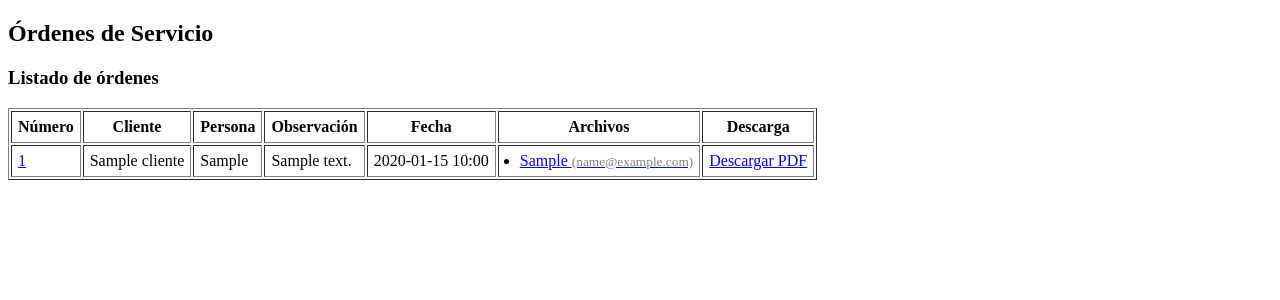
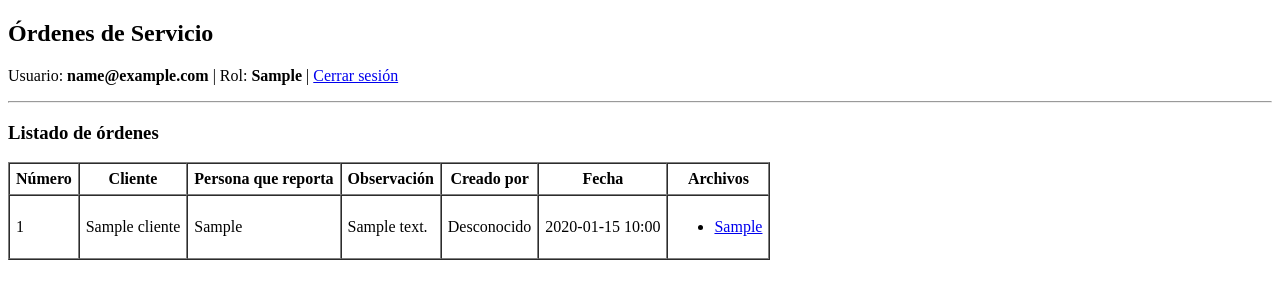
Before and after one commit to LaManoDeDiosS/dbsoporte, a Flask app: page /ordenes in a window 1280 px wide. Shown: the top 300 px of the page. Run offline with Flask 3, Linux system fonts and the light colour scheme; a user stored in the database is signed in; tables that the repository leaves empty hold one stand-in row (values such as "Sample post"); parts of the project's set-up code (start-up, migrations or seed data) failed here and were passed over; some libraries are stand-ins or nearby versions.

Commit message:
eestado estable : ordenes , adjuntos , y auditoria funcionando

```diff
--- a/templates/ordenes.html
+++ b/templates/ordenes.html
@@ -8,25 +8,43 @@
 
 <h2>Órdenes de Servicio</h2>
 
+<p>
+    Usuario: <strong>{{ current_user.email }}</strong>
+    | Rol: <strong>{{ current_user.rol }}</strong>
+    | <a href="{{ url_for('auth.login') }}">Cerrar sesión</a>
+</p>
+
+<hr>
+
 {% if current_user.rol == 'admin' %}
 <h3>Registrar nueva orden</h3>
 
 <form method="POST" enctype="multipart/form-data">
     {{ form.hidden_tag() }}
 
+    <p>
         {{ form.cliente.label }}<br>
-    {{ form.cliente() }}<br><br>
+        {{ form.cliente() }}
+    </p>
 
+    <p>
         {{ form.persona.label }}<br>
-    {{ form.persona() }}<br><br>
+        {{ form.persona() }}
+    </p>
 
+    <p>
         {{ form.descripcion.label }}<br>
-    {{ form.descripcion(rows=4) }}<br><br>
+        {{ form.descripcion(rows=4) }}
+    </p>
 
+    <p>
         {{ form.archivos.label }}<br>
-    {{ form.archivos(multiple=True) }}<br><br>
+        {{ form.archivos(multiple=True) }}
+    </p>
 
+    <p>
         {{ form.submit() }}
+    </p>
 </form>
 
 <hr>
@@ -34,31 +52,31 @@
 
 <h3>Listado de órdenes</h3>
 
-<table border="1" cellpadding="6">
+<table border="1" cellpadding="6" cellspacing="0">
     <tr>
         <th>Número</th>
         <th>Cliente</th>
-    <th>Persona</th>
+        <th>Persona que reporta</th>
         <th>Observación</th>
+        <th>Creado por</th>
         <th>Fecha</th>
         <th>Archivos</th>
-    <th>Descarga</th>
-
     </tr>
 
     {% for o in ordenes %}
     <tr>
+        <td>{{ o.numero }}</td>
+        <td>{{ o.cliente.nombre }}</td>
+        <td>{{ o.persona_reporta }}</td>
+        <td>{{ o.descripcion }}</td>
+
         <td>
-    <a href="{{ url_for('detalle_orden', orden_id=o.id) }}">
-        {{ o.numero }}
-    </a>
+            {% if o.usuario %}
+                {{ o.usuario.email }}
+            {% else %}
+                Desconocido
+            {% endif %}
         </td>
-
-    <td>{{ o.cliente.nombre }}</td>
-
-    <td>{{ o.persona_reporta }}</td>
-
-    <td>{{ o.descripcion }}</td>
 
         <td>
             {% if o.fecha %}
@@ -70,14 +88,11 @@
 
         <td>
             {% if o.adjuntos %}
-        <ul style="margin:0; padding-left:15px;">
+                <ul>
                 {% for a in o.adjuntos %}
                     <li>
-                    <a href="{{ url_for('adjuntos.descargar_adjunto', adjunto_id=a.id) }}">
+                        <a href="{{ url_for('static', filename='uploads/' ~ a.archivo) }}" target="_blank">
                             {{ a.archivo }}
-                        <small style="color:gray;">
-    ({{ a.usuario.email if a.usuario else 'usuario desconocido' }})
-</small>
                         </a>
 
                         {% if current_user.rol == 'admin' %}
@@ -93,12 +108,6 @@
                 Sin archivos
             {% endif %}
         </td>
-
-<td>
-    <a href="{{ url_for('descargar_pdf_orden', orden_id=o.id) }}">
-        Descargar PDF
-    </a>
-</td>
     </tr>
     {% endfor %}
 </table>
```
Lines whose indentation alone changed are shown as unchanged.
